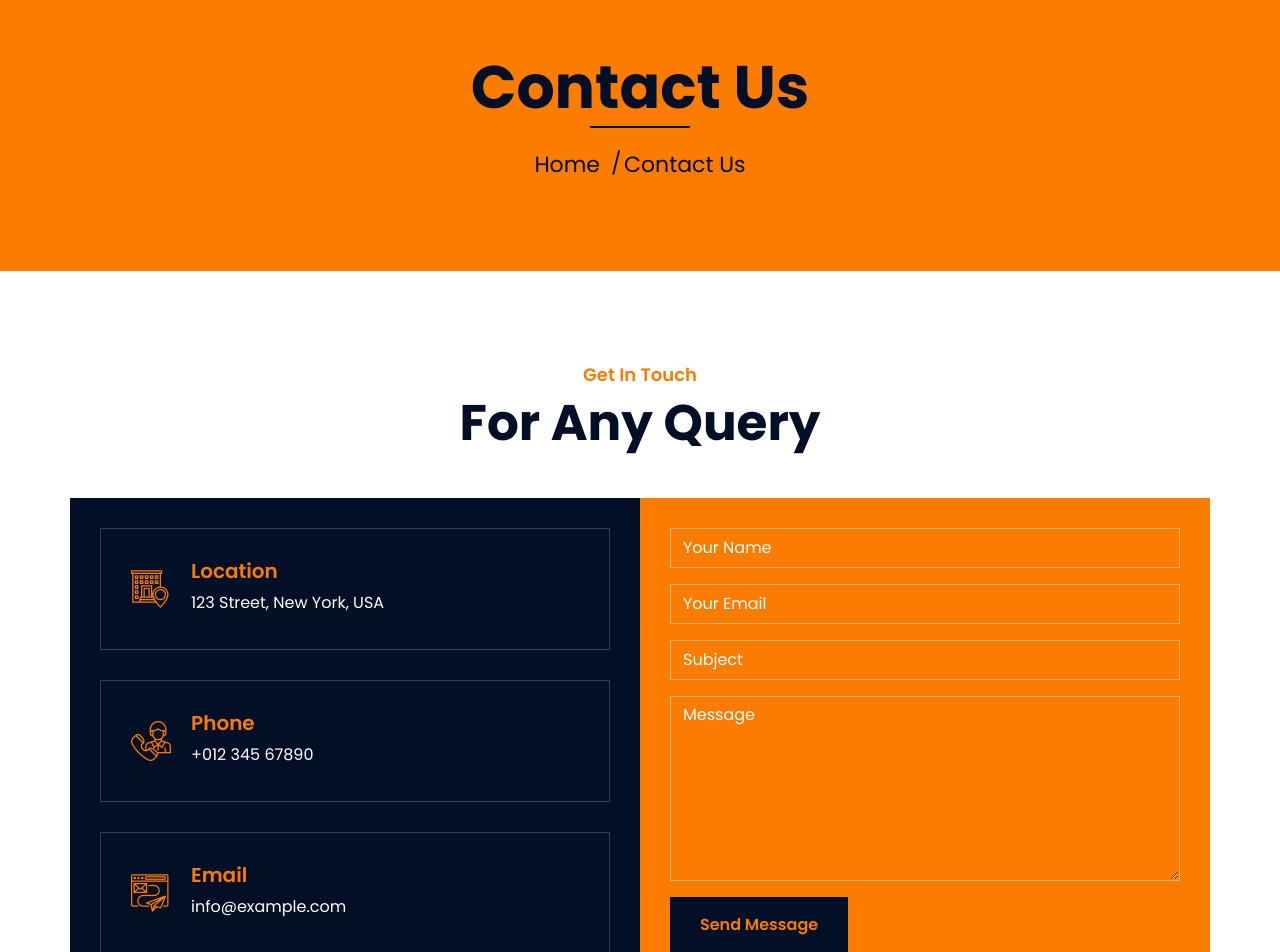
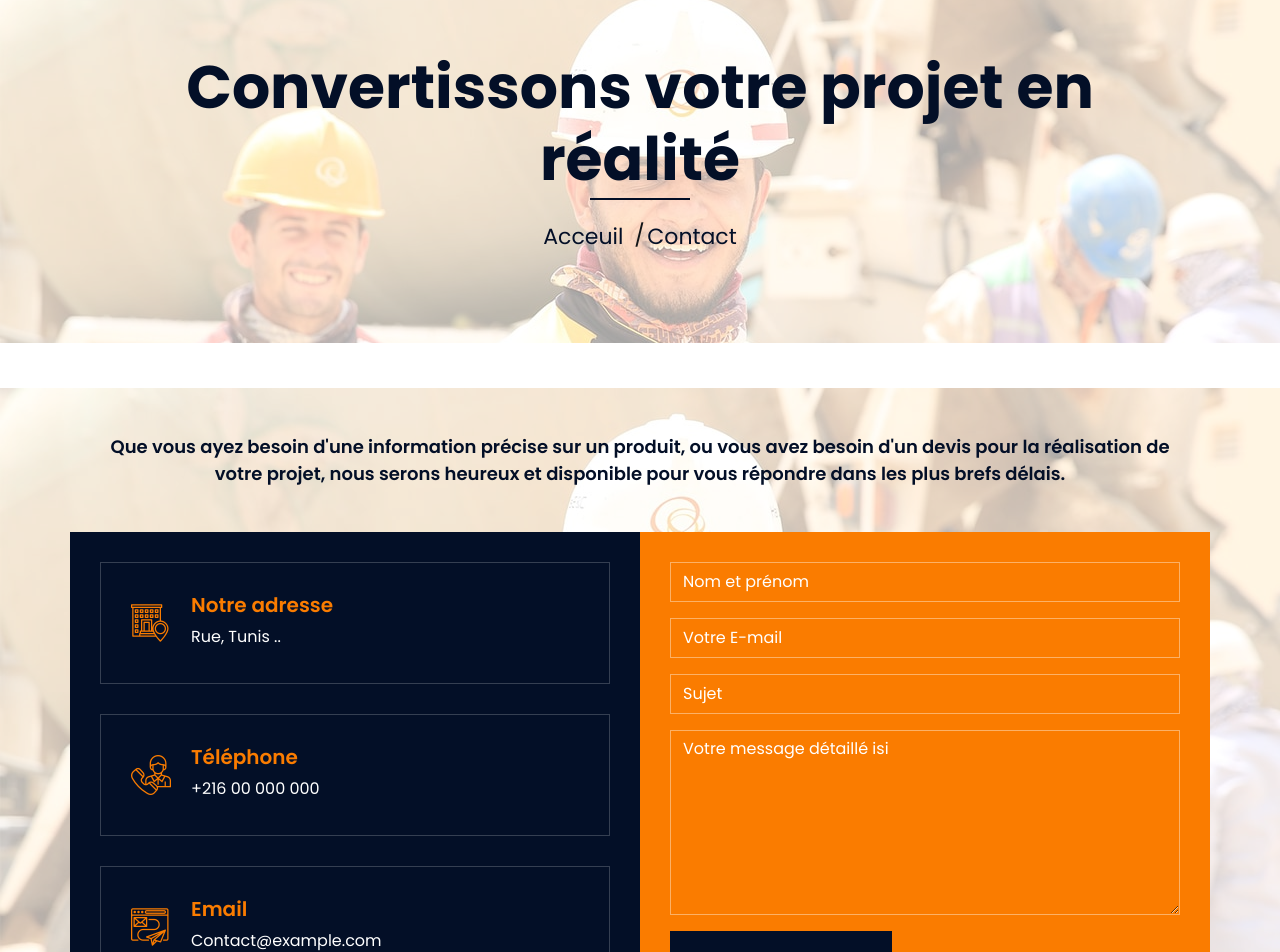
Before and after one commit to ibtiseam/AZ_Plastring, an Angular app: page /contact in a window 1280 px wide. Shown: the part 210-1162 px from the top of the page. Built offline with nearby package versions, Linux system fonts and the light colour scheme.

Commit message:
commit contact

```diff
--- a/src/app/contact/contact.component.css
+++ b/src/app/contact/contact.component.css
@@ -0,0 +1,12 @@
+div#content {
+    background-image: url(../../assets/img/carousel-2.jpg);
+    background-color: rgba(255,255,255,0.6);
+    background-blend-mode: lighten;
+}
+
+div#content2 {
+    background-image: url(../../assets/img/carousel-2.jpg);
+    background-color: rgba(255,255,255,0.6);
+    background-blend-mode: lighten;
+    /* You may add things like width, height, background-size... */
+}
--- a/src/app/contact/contact.component.html
+++ b/src/app/contact/contact.component.html
@@ -1,15 +1,15 @@
 <div class="wrapper">
 
     <!-- Page Header Start -->
-    <div class="page-header">
-        <div class="container">
+    <div class="page-header" id="content">
+        <div class="container" >
             <div class="row">
                 <div class="col-12">
-                    <h2>Contact Us</h2>
+                    <h2>Convertissons votre projet en réalité</h2>
                 </div>
                 <div class="col-12">
-                    <a href="" routerLink="home" >Home</a>
-                    <a href="">Contact Us</a>
+                    <a href="" routerLink="home" >Acceuil</a>
+                    <a href="">Contact</a>
                 </div>
             </div>
         </div>
@@ -18,34 +18,36 @@
 
 
     <!-- Contact Start -->
-    <div class="contact wow fadeInUp">
+    <div class="contact wow fadeInUp" id="content2">
         <div class="container">
             <div class="section-header text-center">
-                <p>Get In Touch</p>
-                <h2>For Any Query</h2>
+                <p style="color:#030f27 ">Que vous ayez besoin d'une information précise sur un produit, ou vous avez besoin d'un
+                    devis pour la réalisation de votre projet, nous serons
+                     heureux et disponible pour vous répondre dans les plus brefs délais.</p>
             </div>
             <div class="row">
+
                 <div class="col-md-6">
                     <div class="contact-info">
                         <div class="contact-item">
                             <i class="flaticon-address"></i>
                             <div class="contact-text">
-                                <h2>Location</h2>
-                                <p>123 Street, New York, USA</p>
+                                <h2>Notre adresse</h2>
+                                <p>Rue, Tunis ..</p>
                             </div>
                         </div>
                         <div class="contact-item">
                             <i class="flaticon-call"></i>
                             <div class="contact-text">
-                                <h2>Phone</h2>
-                                <p>+012 345 67890</p>
+                                <h2>Téléphone</h2>
+                                <p>+216 00 000 000</p>
                             </div>
                         </div>
                         <div class="contact-item">
                             <i class="flaticon-send-mail"></i>
                             <div class="contact-text">
                                 <h2>Email</h2>
-                                <p>info@example.com</p>
+                                <p>Contact@example.com</p>
                             </div>
                         </div>
                     </div>
@@ -54,24 +56,26 @@
                     <div class="contact-form">
                         <div id="success"></div>
                         <form name="sentMessage" id="contactForm" novalidate="novalidate">
+
                             <div class="control-group">
-                                <input type="text" class="form-control" id="name" placeholder="Your Name" required="required" data-validation-required-message="Please enter your name" />
+                                <input type="text" class="form-control" id="name" placeholder="Nom et prénom" required="required" data-validation-required-message="S'il vous plaît entrez votre nom" />
+
                                 <p class="help-block text-danger"></p>
                             </div>
                             <div class="control-group">
-                                <input type="email" class="form-control" id="email" placeholder="Your Email" required="required" data-validation-required-message="Please enter your email" />
+                                <input type="email" class="form-control" id="email" placeholder="Votre E-mail" required="required" data-validation-required-message="S'il vous plaît entrez votre email" />
                                 <p class="help-block text-danger"></p>
                             </div>
                             <div class="control-group">
-                                <input type="text" class="form-control" id="subject" placeholder="Subject" required="required" data-validation-required-message="Please enter a subject" />
+                                <input type="text" class="form-control" id="subject" placeholder="Sujet" required="required" data-validation-required-message="Veuillez saisir un sujet" />
                                 <p class="help-block text-danger"></p>
                             </div>
                             <div class="control-group">
-                                <textarea class="form-control" id="message" placeholder="Message" required="required" data-validation-required-message="Please enter your message"></textarea>
+                                <textarea class="form-control" id="message" placeholder="Votre message détaillé isi" required="required" data-validation-required-message="Veuillez saisir votre message"></textarea>
                                 <p class="help-block text-danger"></p>
                             </div>
                             <div>
-                                <button class="btn" type="submit" id="sendMessageButton">Send Message</button>
+                                <button class="btn" type="submit" id="sendMessageButton">Envoyer le message</button>
                             </div>
                         </form>
                     </div>
--- a/src/app/header/header.component.html
+++ b/src/app/header/header.component.html
@@ -5,7 +5,7 @@
                 <div class="col-lg-4 col-md-12">
                     <div class="logo">
                         <a href="index.html">
-                            <h1>Builderz</h1>
+                            <h1>AZ-Plaster</h1>
                             <!-- <img src="img/logo.jpg" alt="Logo"> -->
                         </a>
                     </div>
@@ -66,7 +66,7 @@
                         <a href="#" routerLink="home" class="nav-item nav-link active">Acceuil</a>
                         <a href="#" routerLink="about"  class="nav-item nav-link">A propos</a>
                         <a href="service.html"  class="nav-item nav-link">Service</a>
-                        <a href="team.html" class="nav-item nav-link">Devis</a>
+                        <a href="#" routerLink="contact" class="nav-item nav-link">Devis</a>
                         <a href="#" routerLink="portfolio"  class="nav-item nav-link">Portfilio</a>
 
                         <a href="#" routerLink="contact" class="nav-item nav-link">Contact</a>
```
Also changed, not shown: 1 other file (tests, documents, lock files or other folders).
